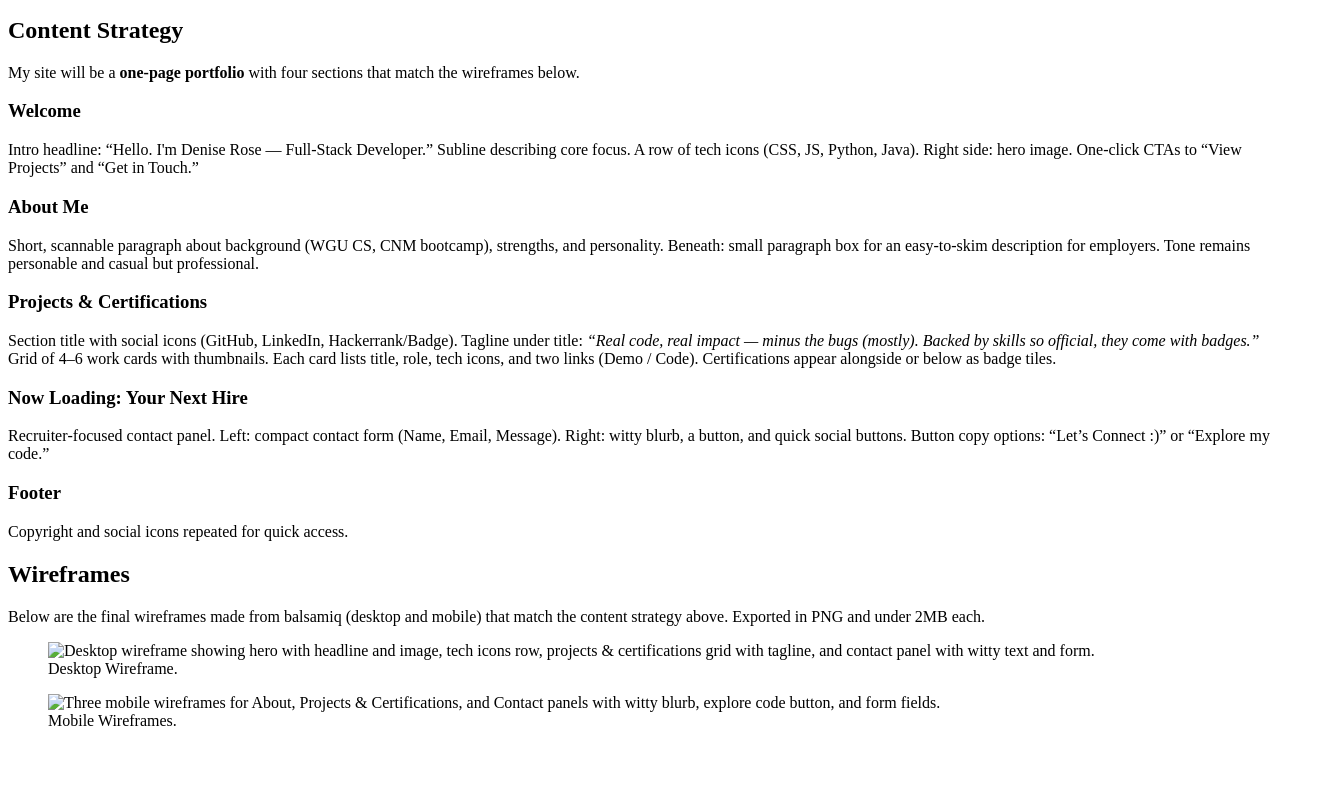
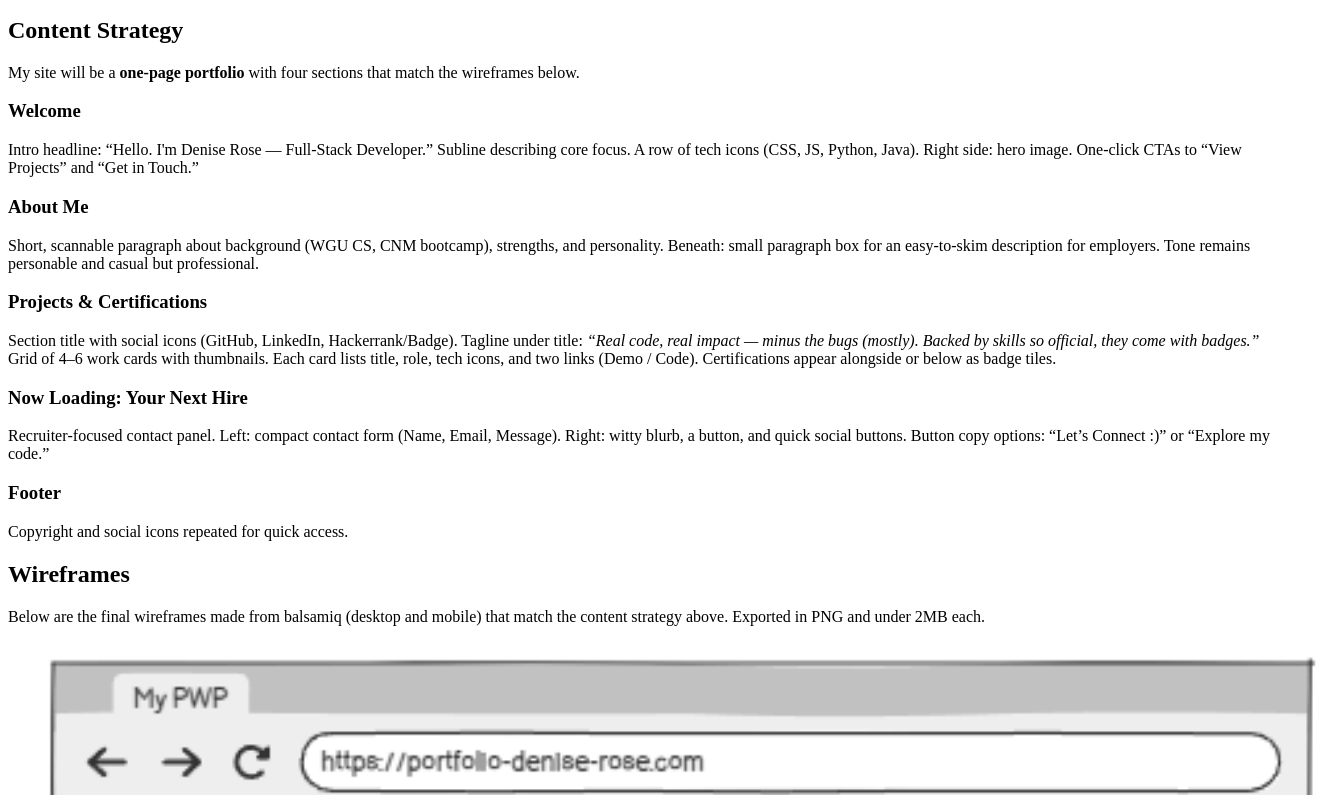
Before and after one commit to dmascardo/portfolio-denise-rose, a plain HTML site: page documentation/milestone-2.html in a window 1280 px wide. Shown: the part 101-896 px from the top of the page, 1328 px wide, since content can reach past the window. Before the commit the page ends 847 px from the top, so only its background shows below. Drawn offline with Linux system fonts and the light colour scheme.

Commit message:
images in html still would not load:(

```diff
--- a/documentation/milestone-2.html
+++ b/documentation/milestone-2.html
@@ -37,12 +37,12 @@
         <p>Below are the final wireframes made from balsamiq (desktop and mobile) that match the content strategy above. Exported in PNG and under 2MB each.</p>
 
         <figure>
-            <img src="/images/wireframes/WFdesktop.png" alt="Desktop wireframe showing hero with headline and image, tech icons row, projects & certifications grid with tagline, and contact panel with witty text and form." width="1280" />
+            <img src="/WFdesktop.png" alt="Desktop wireframe showing the headline and image, tech icons row, projects & certifications grid with tagline, and contact panel with witty text and form." width="1280" />
             <figcaption>Desktop Wireframe.</figcaption>
         </figure>
 
         <figure>
-            <img src="/images/wireframes/WFmobile.png" alt="Three mobile wireframes for About, Projects & Certifications, and Contact panels with witty blurb, explore code button, and form fields." width="375" />
+            <img src="/WFmobile.png" alt="Three mobile wireframes for About, Projects & Certifications, and Contact panels with witty blurb, explore code button, and form fields." width="375" />
             <figcaption>Mobile Wireframes.</figcaption>
         </figure>
     </section>
```
